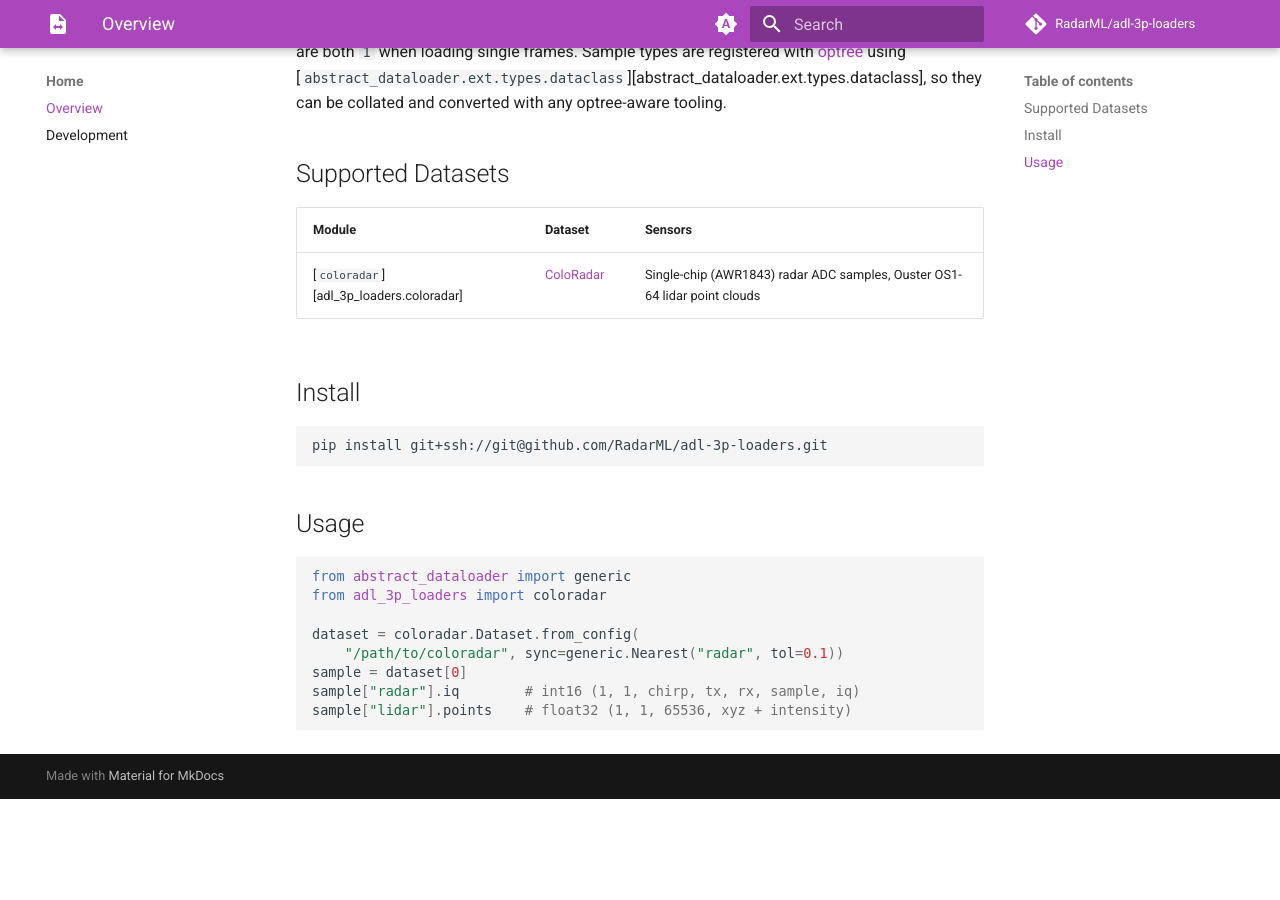
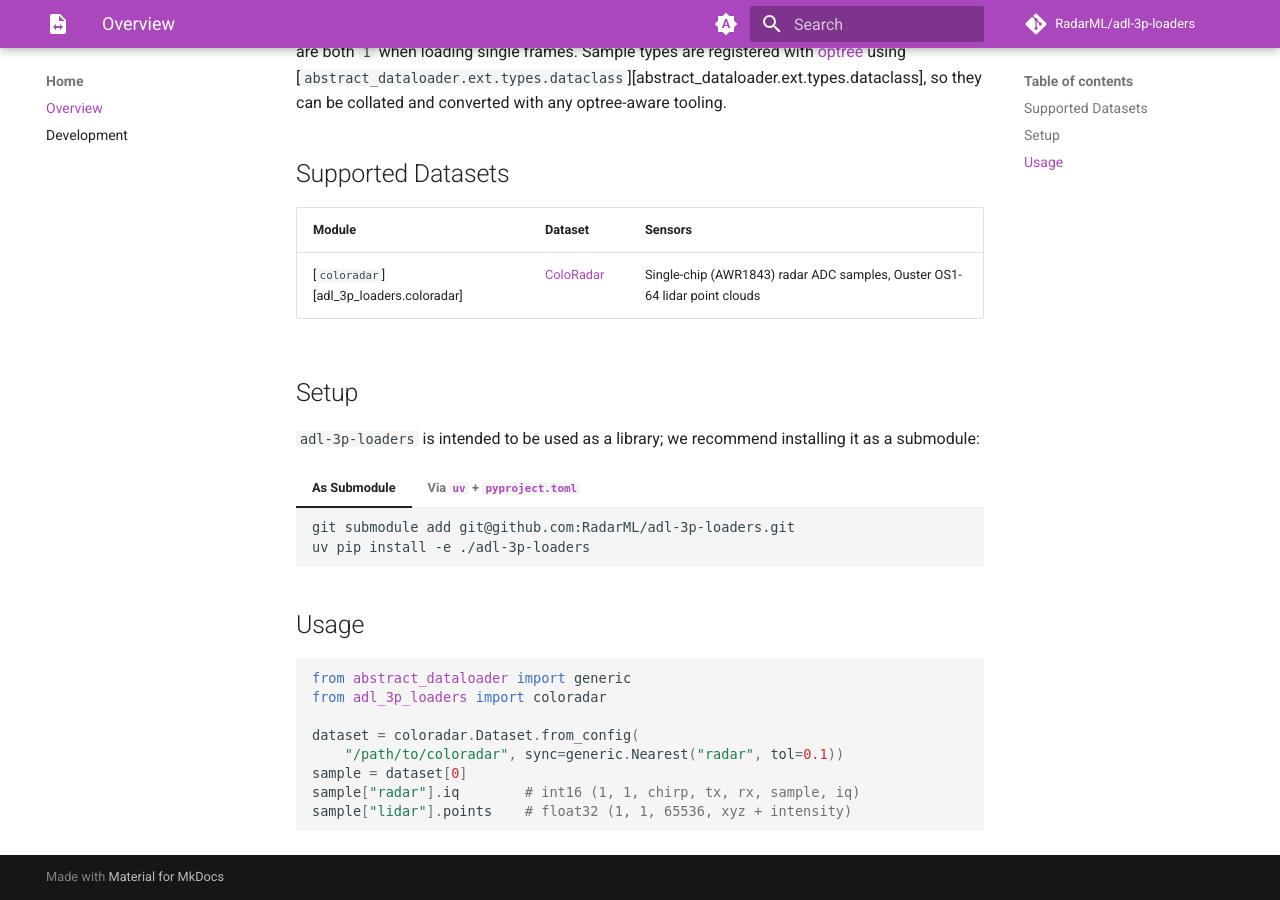
Before and after one commit to RadarML/adl-3p-loaders, an MkDocs documentation site: the page built from docs/index.md, in a window 1280 px wide and 900 px high, scrolled down 534 px. Built offline with MkDocs 1.6.1 and Material for MkDocs 9.7.7, drawn with Linux system fonts in a browser that asks for light colours; some web fonts are replaced; comment, search, counter and statistics services are not loaded; before the commit the page ends 1333 px from its top, so only the background shows below that.

````diff
--- a/docs/index.md
+++ b/docs/index.md
@@ -16,11 +16,26 @@ Each sample is a typed dataclass of numpy arrays with leading `batch` and `t` (t
 |--------|---------|---------|
 | [`coloradar`][adl_3p_loaders.coloradar] | [ColoRadar](https://arpg.github.io/coloradar/) | Single-chip (AWR1843) radar ADC samples, Ouster OS1-64 lidar point clouds |
 
-## Install
+## Setup
 
-```sh
-pip install git+ssh://git@github.com/RadarML/adl-3p-loaders.git
-```
+`adl-3p-loaders` is intended to be used as a library; we recommend installing it as a submodule:
+
+=== "As Submodule"
+
+    ```sh
+    git submodule add git@github.com:RadarML/adl-3p-loaders.git
+    uv pip install -e ./adl-3p-loaders
+    ```
+
+=== "Via `uv` + `pyproject.toml`"
+
+    ```toml
+    [project]
+    dependencies = ["adl-3p-loaders"]
+
+    [tool.uv.sources]
+    adl-3p-loaders = { path = "./adl-3p-loaders", editable = true }
+    ```
 
 ## Usage
 
````
Also changed, not shown: README.md (+21 -8 lines).
